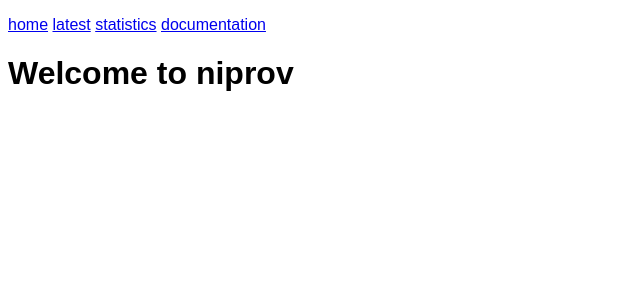
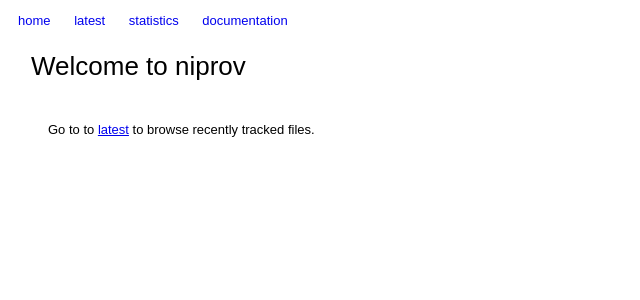
Before and after one commit to JasperVanDenBosch/niprov, a Python web app: template niprov/templates/home.mako in a window 1280 px wide. Shown: the top 300 px of the page, without its empty margins (0-640 px from the left). Run offline with Mako, Linux system fonts and the light colour scheme; the template is opened without the code that fills it, so the values that code supplies are empty.

Commit message:
Improved looks of the web pages a little. Fixes #30.

```diff
--- a/niprov/static/master.css
+++ b/niprov/static/master.css
@@ -1,6 +1,11 @@
-html {font-family:arial;}
+html {font: 13px normal arial,sans-serif;}
 td {padding: 10px;}
 tr:hover {background-color:lavender;}
-dt {color: dark-grey; font-style: italic; background-color:lavender; padding: 10px;}
+th {color: DimGray;}
+dt {color: DimGray; font-style: italic; background-color:lavender; padding: 10px;}
 dd {padding: 10px;}
 a.help {padding: 5px;}
+h1 {font-style: normal; font-weight: normal; margin: 23px;}
+p#header>a {text-decoration: none; margin: 10px;}
+p#header>a:hover {text-decoration: underline;}
+p#intro {margin:40px;}
--- a/niprov/templates/home.mako
+++ b/niprov/templates/home.mako
@@ -2,3 +2,5 @@
 
 
 <h1>Welcome to niprov</h1>
+
+<p id="intro">Go to to <a href="${request.route_url('latest')}">latest</a> to browse recently tracked files.</p>
--- a/niprov/webapp.py
+++ b/niprov/webapp.py
@@ -16,7 +16,7 @@ def main(global_config, **settings):
 #    settings['mako.directories'] = os.path.join(here, 'templates')
     config = Configurator(settings=settings)
     config.include('pyramid_mako')
-    config.add_static_view('static', 'static', cache_max_age=3600)
+    config.add_static_view('static', 'static', cache_max_age=10)
     config.add_route('home', '/')
     config.add_route('latest', '/latest')
     config.add_route('stats', '/stats')
```
